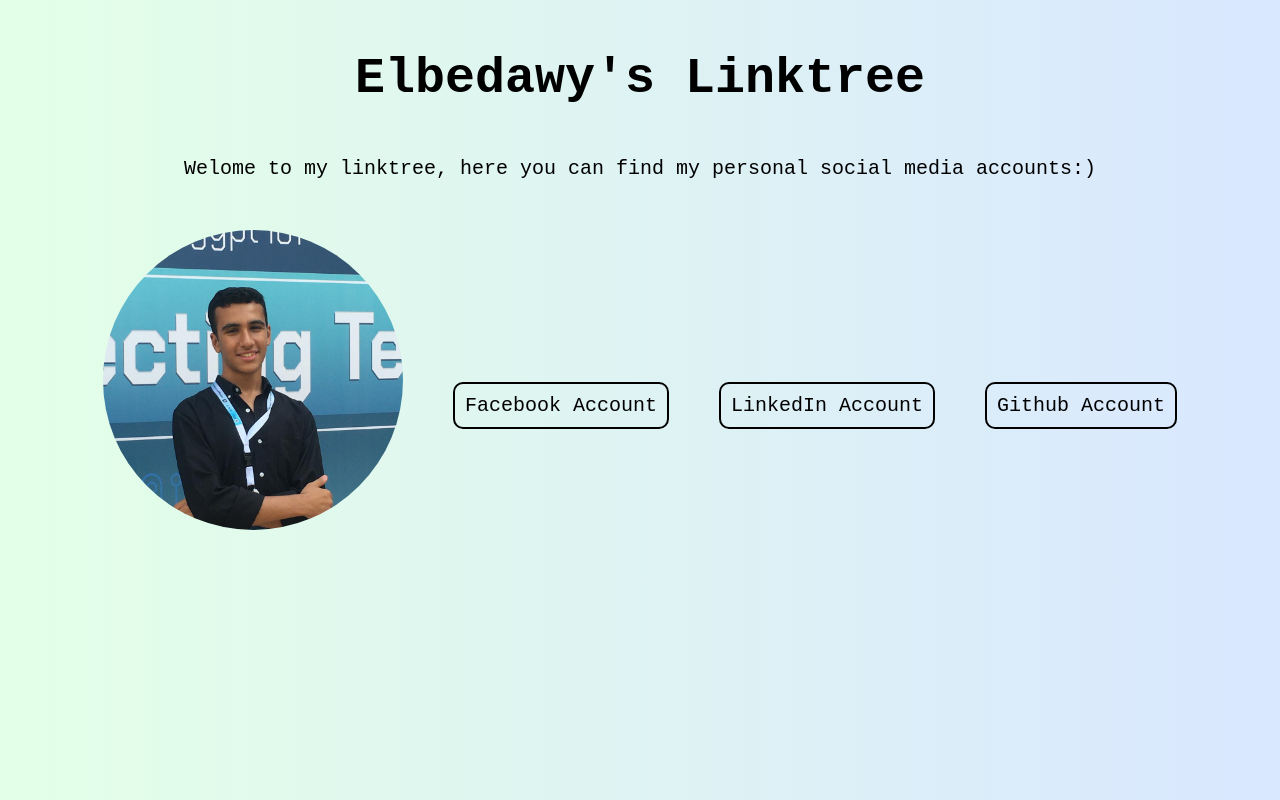
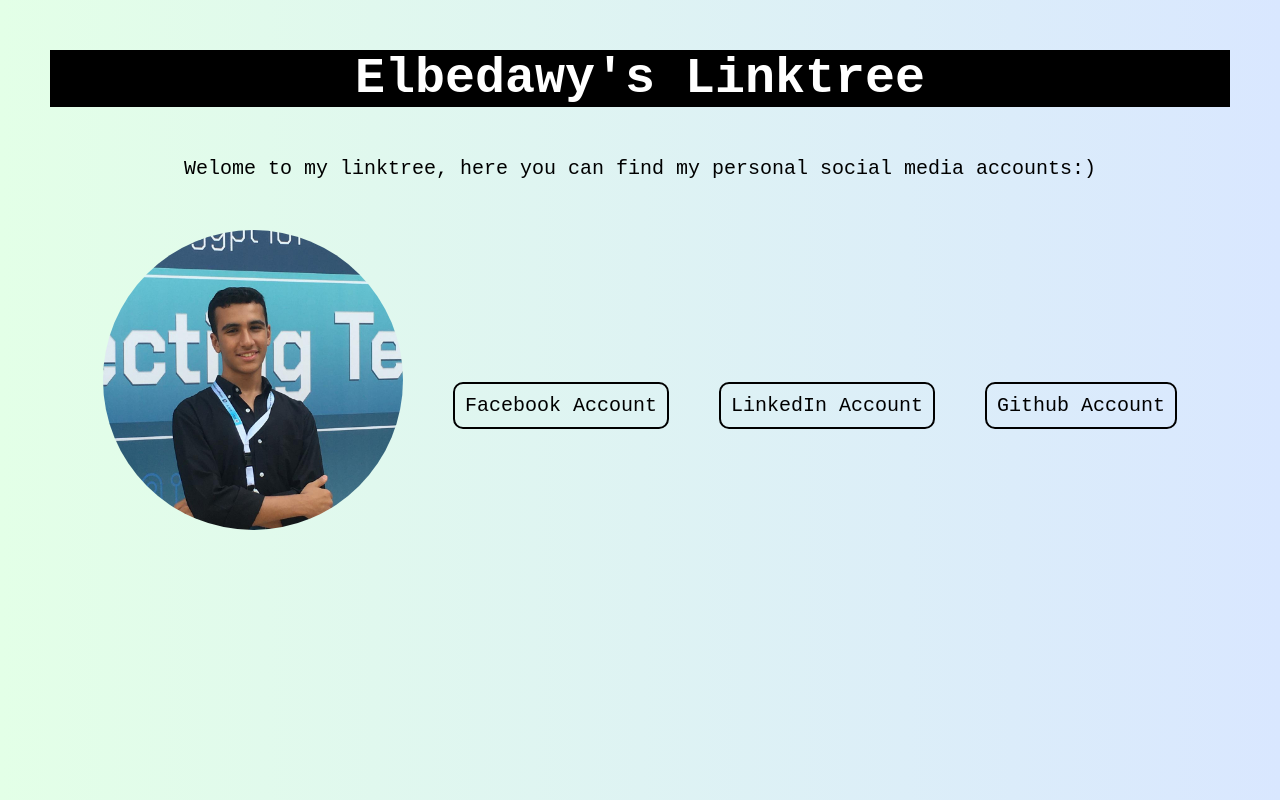
Before and after one commit to omarelbedawy/Small-linktree, a plain HTML site: page index.html in a window 1280 px wide. In both pictures the pointer is over the element "Elbedawy's Linktree". Drawn offline with Linux system fonts and the light colour scheme.

Commit message:
add hover for the h1

```diff
--- a/style.css
+++ b/style.css
@@ -12,9 +12,16 @@ body{
     background: linear-gradient(90deg, #e3ffe7 0%, #d9e7ff 100%);
 }
 h1{
+    color: #000000;
     margin: 50px;
     font-size: 50px;
+transition: all 0.5s ease-in-out;
 }
+h1:hover {
+    background-color: #000000;
+    color: #ffffff;
+}
+
 p{
     font-size: 20px;
     margin-bottom: 50px;
```
